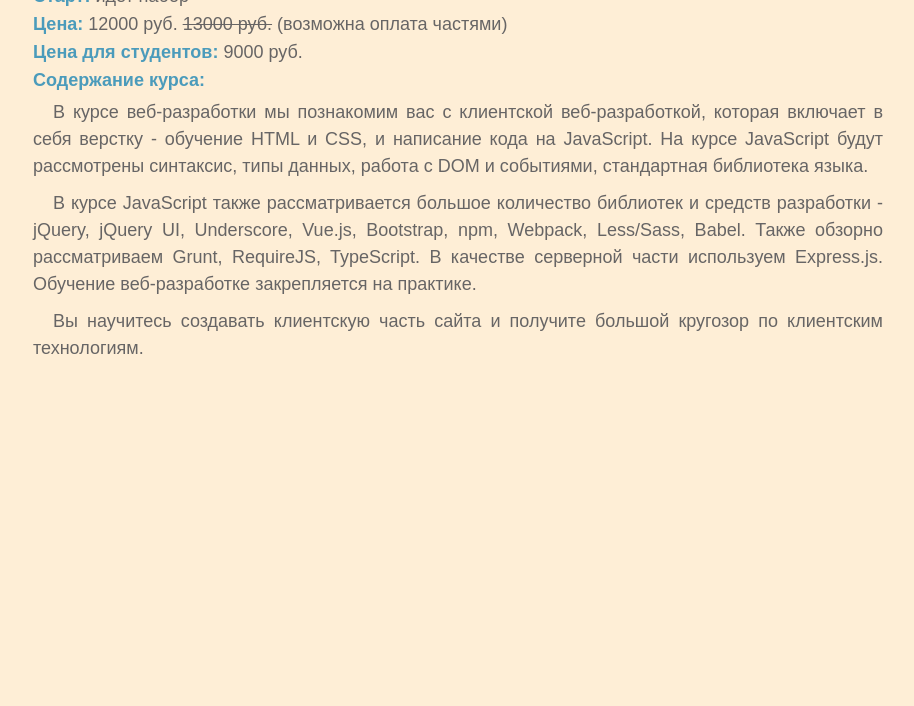
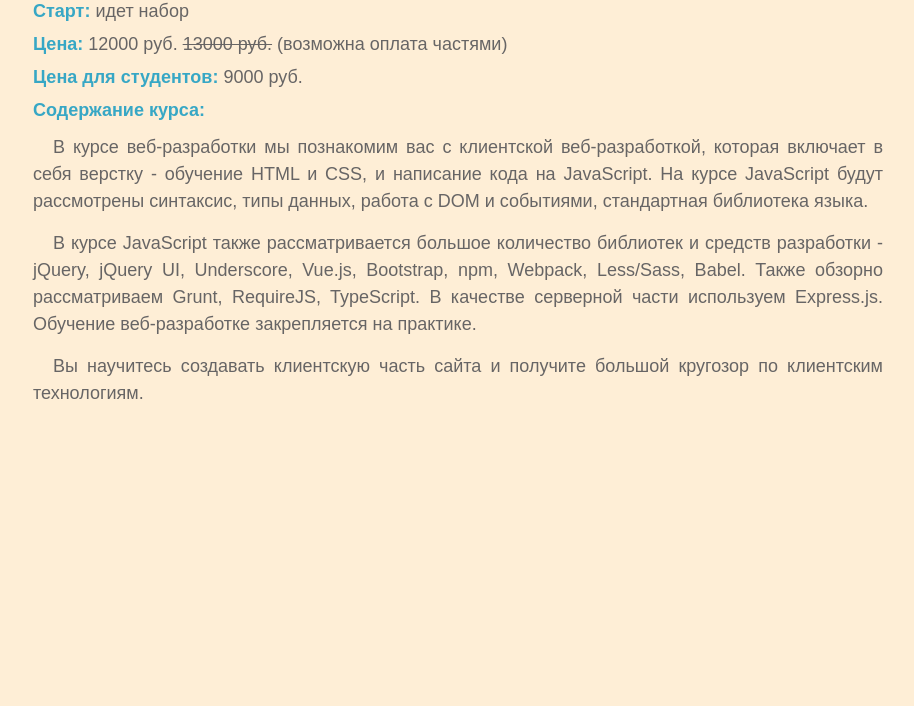
Before and after one commit to xRay1337/ClientWeb, a plain HTML site: page CSS Text/index.html in a window 1280 px wide. Shown: the part 94-800 px from the top of the page, without its empty margins (182-1096 px from the left). Drawn offline with Linux system fonts and the light colour scheme.

Commit message:
#fix CSS Text

```diff
--- a/CSS Text/index.html
+++ b/CSS Text/index.html
@@ -8,11 +8,11 @@
 </head>
 <body>
     <main>
-        <h1 class="main_heading">КЛИЕНТСКАЯ ВЕБ-РАЗРАБОТКА (HTML, CSS, JAVASCRIPT)</h1>
-        <p><strong class="title">Старт:</strong> идет набор</p>
-        <p><strong class="title">Цена:</strong> 12000 руб. <span class="strike">13000 руб.</span> (возможна оплата частями)</p>
-        <p><strong class="title">Цена для студентов:</strong> 9000 руб.</p>
-        <p><strong class="title">Содержание курса:</strong></p>
+        <h1>КЛИЕНТСКАЯ ВЕБ-РАЗРАБОТКА (HTML, CSS, JAVASCRIPT)</h1>
+        <p class="subtitle"><strong class="title">Старт:</strong> идет набор</p>
+        <p class="subtitle"><strong class="title">Цена:</strong> 12000 руб. <span class="strike">13000 руб.</span> (возможна оплата частями)</p>
+        <p class="subtitle"><strong class="title">Цена для студентов:</strong> 9000 руб.</p>
+        <p class="subtitle"><strong class="title">Содержание курса:</strong></p>
         <p class="text">
             В курсе веб-разработки мы познакомим вас с клиентской веб-разработкой, которая включает в себя верстку - обучение HTML и CSS, и написание кода на JavaScript.
             На курсе JavaScript будут рассмотрены синтаксис, типы данных, работа с DOM и событиями, стандартная библиотека языка.
--- a/CSS Text/styles/mainStyles.css
+++ b/CSS Text/styles/mainStyles.css
@@ -2,6 +2,7 @@
     background: #FEEED6;
     color: #676565;
     font-family: sans-serif;
+    padding: 10px;
 }
 
 main {
@@ -11,14 +12,14 @@
     font-size: 18px;
 }
 
-p {
-    margin: 0 0 10px;
+h1 {
+    font-size: 33px;
+    text-transform: uppercase;
+    margin-bottom: 20px;
 }
 
-.main_heading {
-    font-size: 33px;
-    margin: 0 0 15px;
-    text-transform: uppercase;
+.text, .subtitle {
+    margin-bottom: 15px;
 }
 
 .text {
@@ -28,7 +29,7 @@
 }
 
 .title {
-    color: #4B9BBB;
+    color: #37A7C5;
     font-weight: bold;
 }
 
--- a/CSS Text/styles/reset.css
+++ b/CSS Text/styles/reset.css
@@ -2,6 +2,10 @@
    v2.0 | 20110126
    License: none (public domain)
 */
+
+* {
+    box-sizing: border-box;
+}
 
 html, body, div, span, applet, object, iframe,
 h1, h2, h3, h4, h5, h6, p, blockquote, pre,
```
